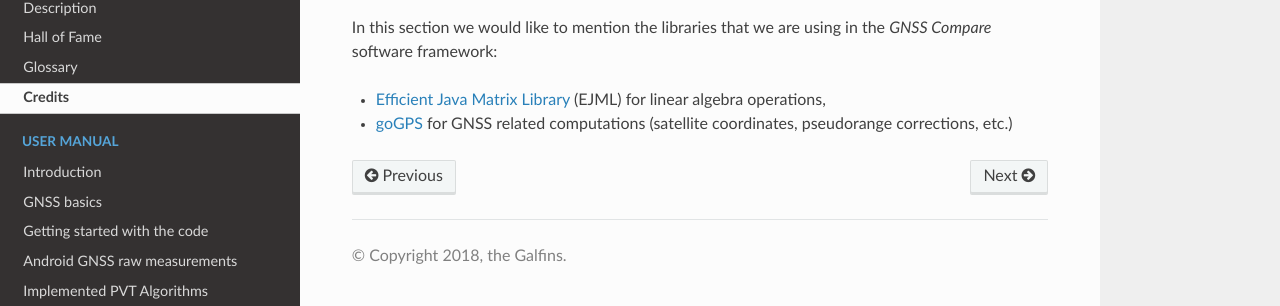
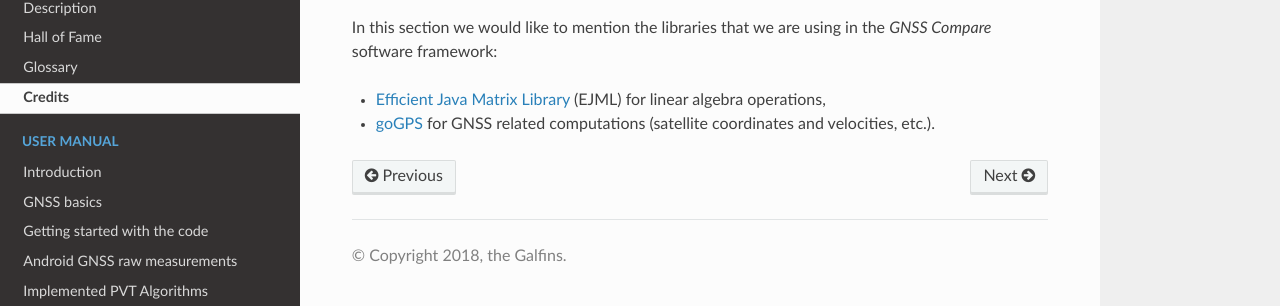
Before and after one commit to TheGalfins/GNSS_Compare, a Sphinx documentation site: the page built from docs/credits.rst, in a window 1280 px wide. Shown: the part 144-450 px from the top of the page. Built offline with Sphinx 7.4.7 and the Read the Docs theme 2.0.0, drawn with Linux system fonts in a browser that asks for light colours; pages that are not in the unit, such as notebooks, are missing from menus.

Commit message:
Modified the credits.rst

```diff
--- a/docs/credits.rst
+++ b/docs/credits.rst
@@ -7,9 +7,7 @@ In this section we would like to mention the libraries that we are using in the
 
 - `Efficient Java Matrix Library`_ (EJML) for linear algebra operations,
 
-- `goGPS`_ for GNSS related computations (satellite coordinates, pseudorange corrections, etc.)
-
-
+- `goGPS`_ for GNSS related computations (satellite coordinates and velocities, etc.).
 
 
 
```
